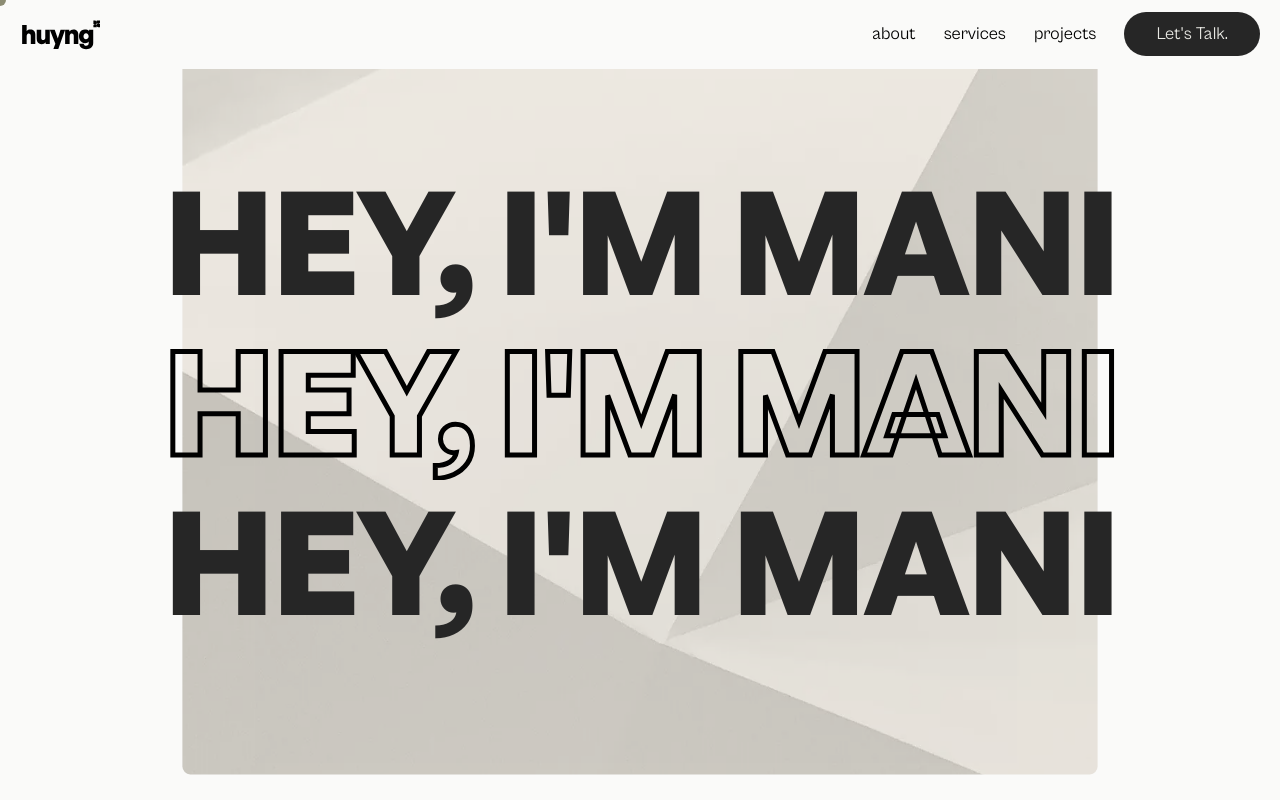
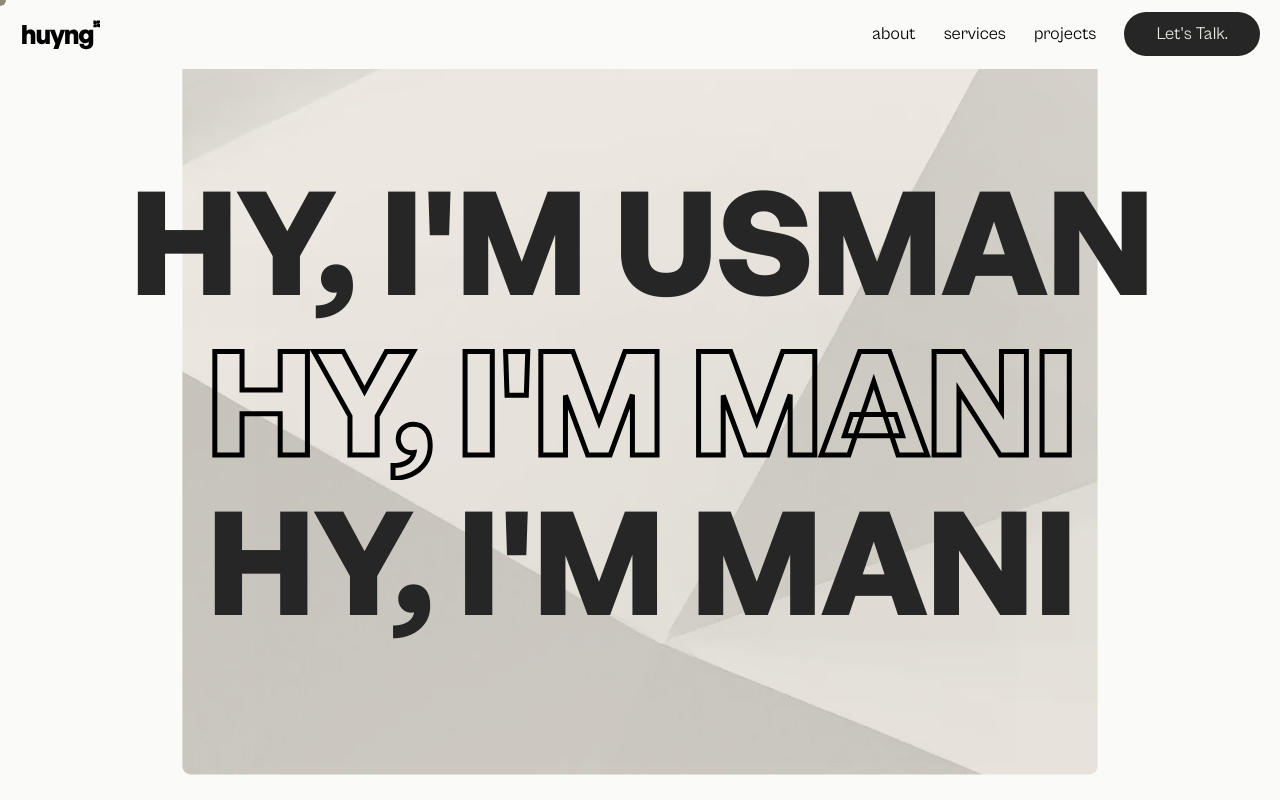
Before and after one commit to CodeWithUsman0/folio, a React (Vite) app: page / in a window 1280 px wide. Shown: the top 800 px of the page. Built offline with nearby package versions, Linux system fonts and the light colour scheme.

Commit message:
change the name

```diff
--- a/src/components/homepage/Hero.jsx
+++ b/src/components/homepage/Hero.jsx
@@ -40,17 +40,17 @@ export default function Hero() {
       <div className="z-10 flex flex-col  w-full items-center text-title 2xl:text-[10vw] 2xl:space-y-16 font-bold  uppercase text-accent-300">
         <div className="title 2xl:py-16">
           <h1 ref={(el) => (titles.current[0] = el)} className="translate-y-96 overflow-visible">
-            Hey, I&apos;m mani
+            Hy, I&apos;m usman
           </h1>
         </div>
         <div className=" title 2xl:py-16">
           <h1 ref={(el) => (titles.current[1] = el)} className="translate-y-96 font-outline-3 md:font-outline-4 text-transparent overflow-visible">
-            Hey, I&apos;m mani
+            Hy, I&apos;m mani
           </h1>
         </div>
         <div className=" title 2xl:py-16">
           <h1 ref={(el) => (titles.current[2] = el)} className="translate-y-96">
-            Hey, I&apos;m mani
+            Hy, I&apos;m mani
           </h1>
         </div>
       </div>
```
